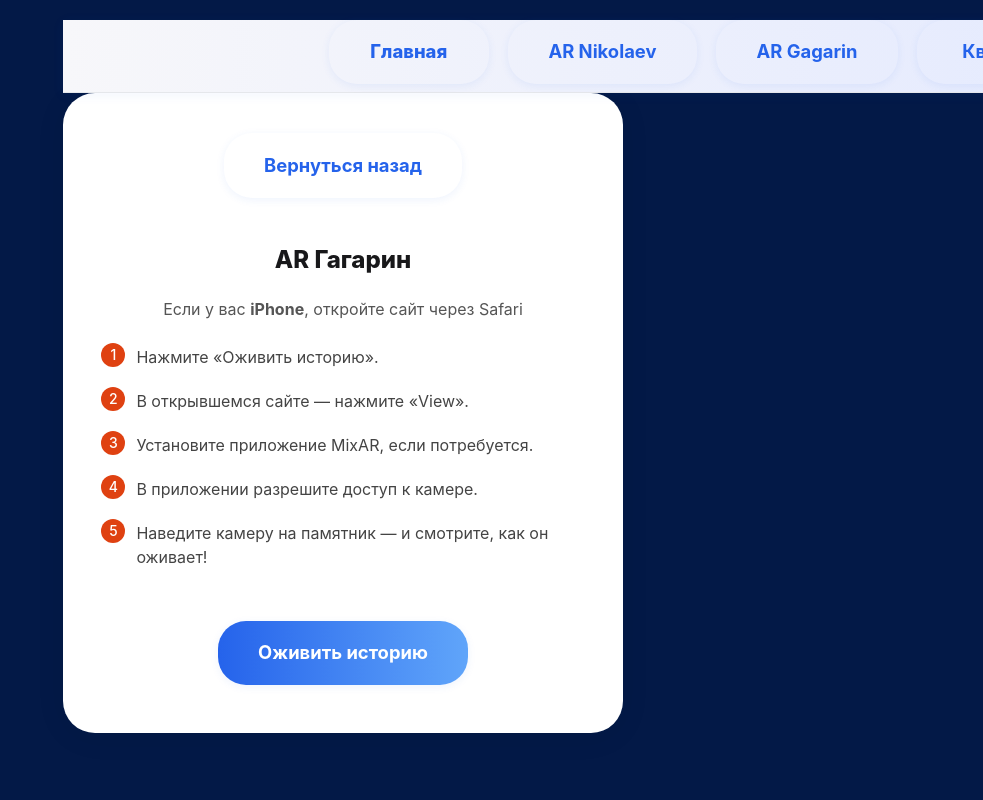
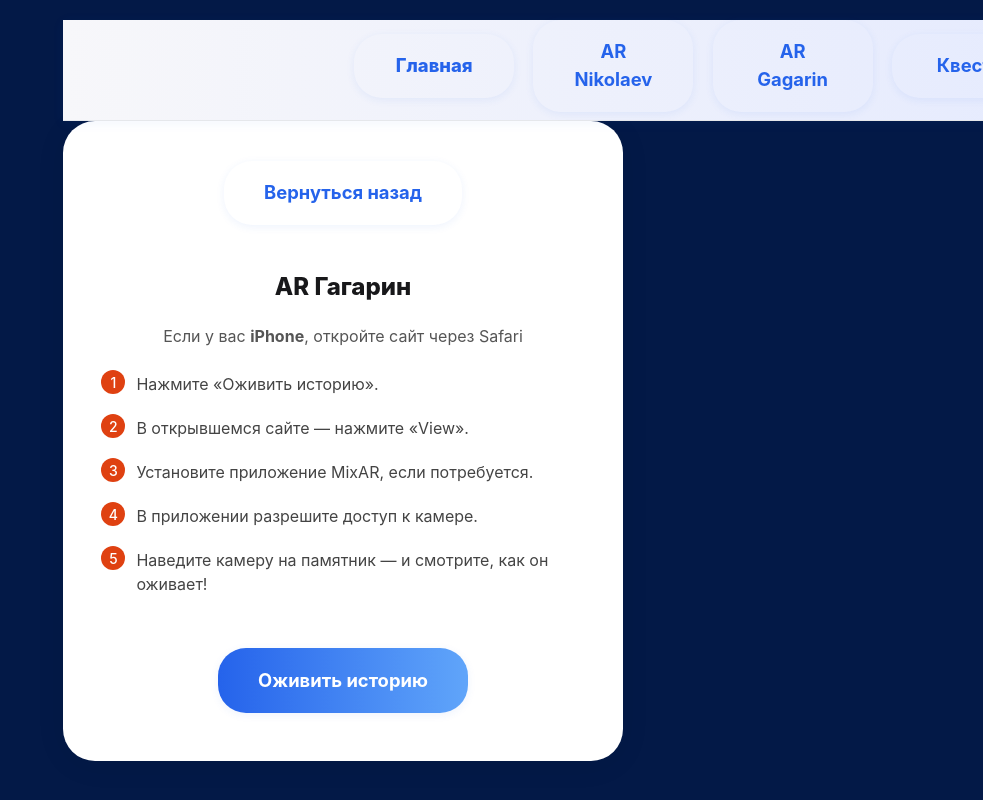
Before and after one commit to Mr-int/Ar-nikolaev, a React (Create React App) app: page /gagarin in a window 1280 px wide. Shown: the top 800 px of the page, without its empty margins (297-1280 px from the left). Built offline with nearby package versions, Linux system fonts and the light colour scheme.

Commit message:
Header: ограничена ширина блока, выравнивание и центрирование как у основного контента

```diff
--- a/src/components/Header.jsx
+++ b/src/components/Header.jsx
@@ -23,7 +23,8 @@ const Header = () => (
       alignItems: 'center',
       gap: '1.2rem',
       width: '100%',
-      maxWidth: 900,
+      maxWidth: 700,
+      margin: '0 auto',
       padding: '0 1rem',
     }}>
       <Link to="/" className="btn" style={{background: 'none', color: '#2563eb', fontWeight: 800}}>Главная</Link>
```
